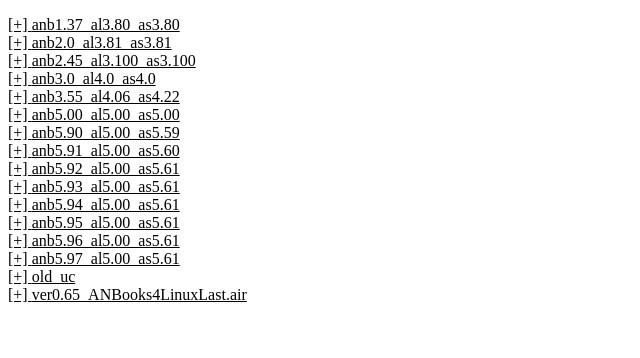
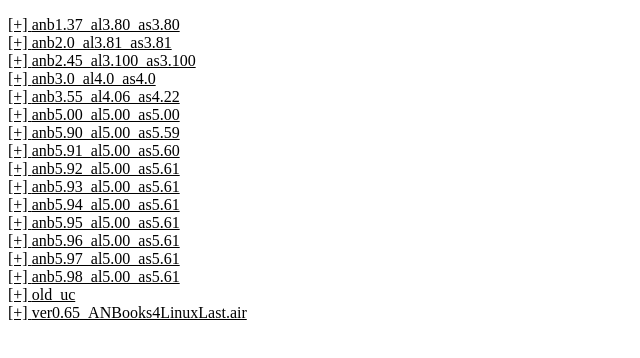
Before and after one commit to famibee/famibee.github.io, a plain HTML site: page OldApps/index.html in a window 1280 px wide. Shown: the whole page, without its empty margins (0-640 px from the left). Drawn offline with nearby package versions, Linux system fonts and the light colour scheme.

Commit message:
ANBooks更新5.98
5.98
	* bug：build.xml上部にゴミが増えていく不具合

```diff
--- a/OldApps/index.html
+++ b/OldApps/index.html
@@ -135,8 +135,16 @@
 <dt>anb5.97_al5.00_as5.61</dt>
 <dd><a href="anb5.97_al5.00_as5.61/ver5.00_AIRlib.zip">ver5.00_AIRlib.zip</a><br/>
 <a href="anb5.97_al5.00_as5.61/ver5.61_an_sdk.zip">ver5.61_an_sdk.zip</a><br/>
+<a href="anb5.97_al5.00_as5.61/ver5.61_uc.air">ver5.61_uc.air</a><br/>
 <a href="anb5.97_al5.00_as5.61/ver5.97_ANBooks.dmg">ver5.97_ANBooks.dmg</a><br/>
 <a href="anb5.97_al5.00_as5.61/ver5.97_ANBooks.exe">ver5.97_ANBooks.exe</a><br/>
+</dd>
+
+<dt>anb5.98_al5.00_as5.61</dt>
+<dd><a href="anb5.98_al5.00_as5.61/ver5.00_AIRlib.zip">ver5.00_AIRlib.zip</a><br/>
+<a href="anb5.98_al5.00_as5.61/ver5.61_an_sdk.zip">ver5.61_an_sdk.zip</a><br/>
+<a href="anb5.98_al5.00_as5.61/ver5.98_ANBooks.dmg">ver5.98_ANBooks.dmg</a><br/>
+<a href="anb5.98_al5.00_as5.61/ver5.98_ANBooks.exe">ver5.98_ANBooks.exe</a><br/>
 </dd>
 
 <dt>old_uc</dt>
```
Also changed, not shown: 5 other files.
